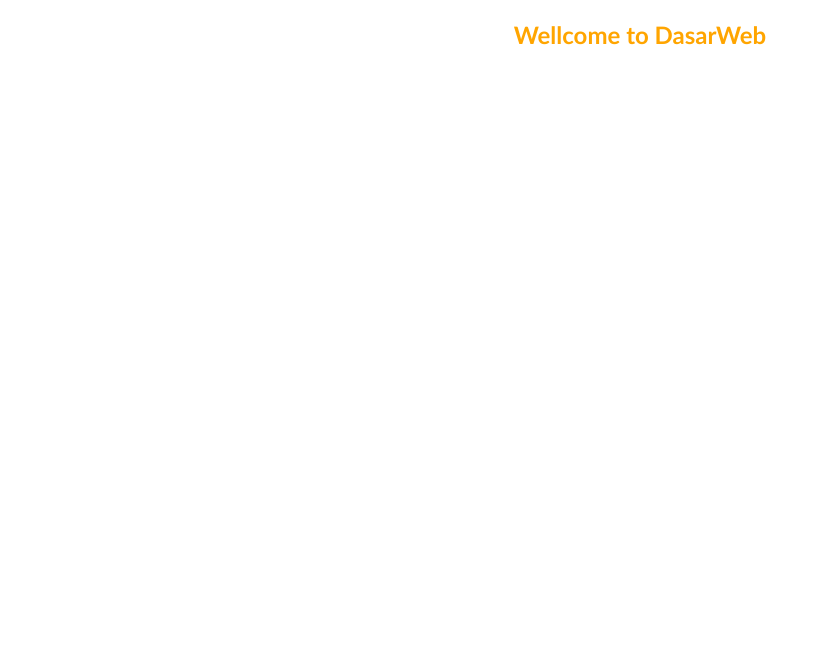
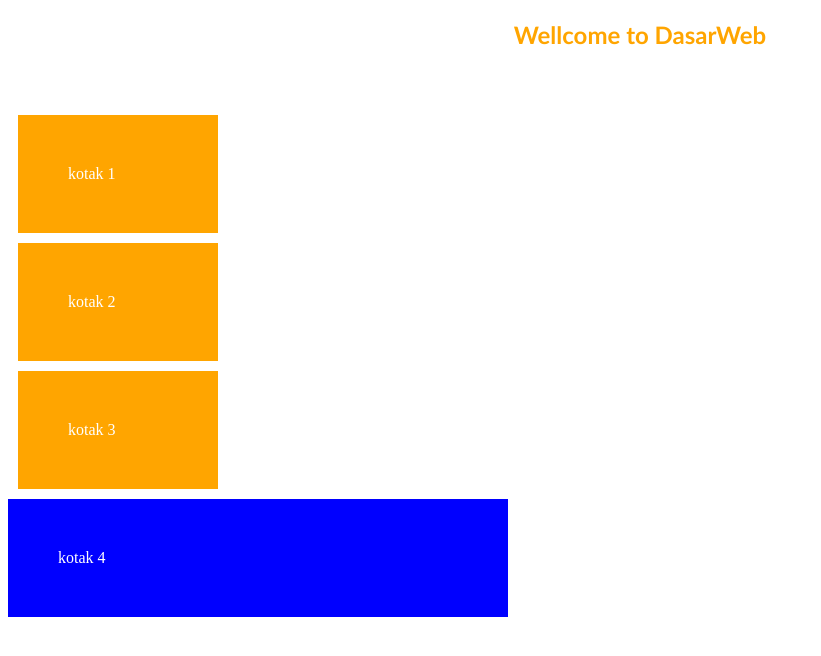
Before and after one commit to otaviau/dasarWeb, a plain HTML site: page index.html in a window 1280 px wide. Shown: the whole page, without its empty margins (0-821 px from the left). Drawn offline with Linux system fonts and the light colour scheme.

Commit message:
update add div

```diff
--- a/index.html
+++ b/index.html
@@ -8,5 +8,10 @@
 </head>
 <body>
     <h2>Wellcome to DasarWeb</h2>
+    <br> <br>
+    <div class="kotak">kotak 1</div>
+    <div class="kotak">kotak 2</div>
+    <div class="kotak">kotak 3</div>
+    <div id="kotak">kotak 4</div>
 </body>
 </html>
--- a/style.css
+++ b/style.css
@@ -3,3 +3,18 @@ h2{
     font-family: Trebuchet MS;
     text-align: center;
 }
+
+.kotak{
+    padding: 50px;
+    width: 100px;
+    color: #fff;
+    margin: 10px;
+    background: orange;
+}
+
+#kotak{
+    width: 400px;
+    color: #fff;
+    background: blue;
+    padding: 50px;
+}
```
Also changed, not shown: div.html (added, +16 -0 lines).
